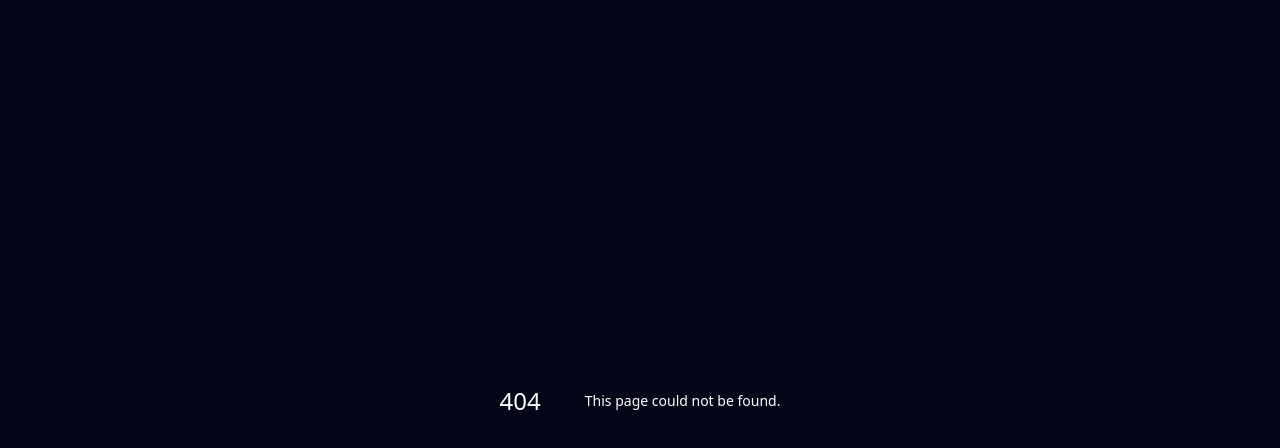
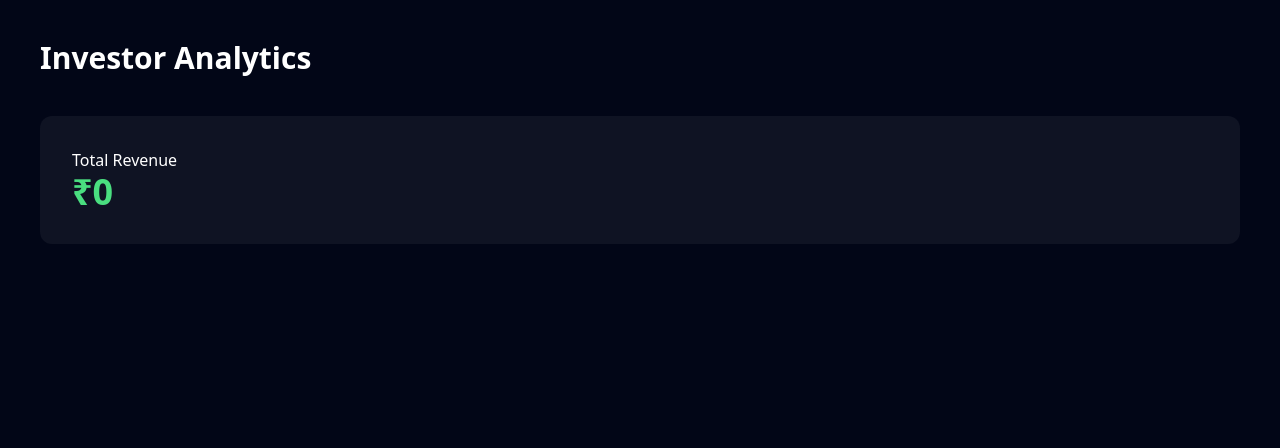
Before and after one commit to chetanshrm83/resultifytechnologies, a Next.js app: page /investor in a window 1280 px wide. Before the commit this address had no page. Shown: the top 448 px of the page. Built offline with nearby package versions, Linux system fonts and the light colour scheme; no server answers.

Commit message:
Create page.tsx

```diff
--- /dev/null
+++ b/app/investor/page.tsx
@@ -0,0 +1,33 @@
+"use client";
+
+import { useEffect, useState } from "react";
+import { getSupabase } from "@/lib/supabaseClient";
+
+export default function InvestorPage() {
+  const [revenue, setRevenue] = useState(0);
+
+  useEffect(() => {
+    const load = async () => {
+      const supabase = getSupabase();
+      const { data } = await supabase.from("revenue_events").select("amount");
+
+      const total = data?.reduce((a, b) => a + Number(b.amount), 0) || 0;
+      setRevenue(total);
+    };
+
+    load();
+  }, []);
+
+  return (
+    <main className="p-10">
+      <h1 className="text-3xl font-bold mb-10">Investor Analytics</h1>
+
+      <div className="bg-white/5 p-8 rounded-xl">
+        <h3>Total Revenue</h3>
+        <p className="text-4xl font-bold text-green-400">
+          ₹{revenue.toLocaleString()}
+        </p>
+      </div>
+    </main>
+  );
+}
```
